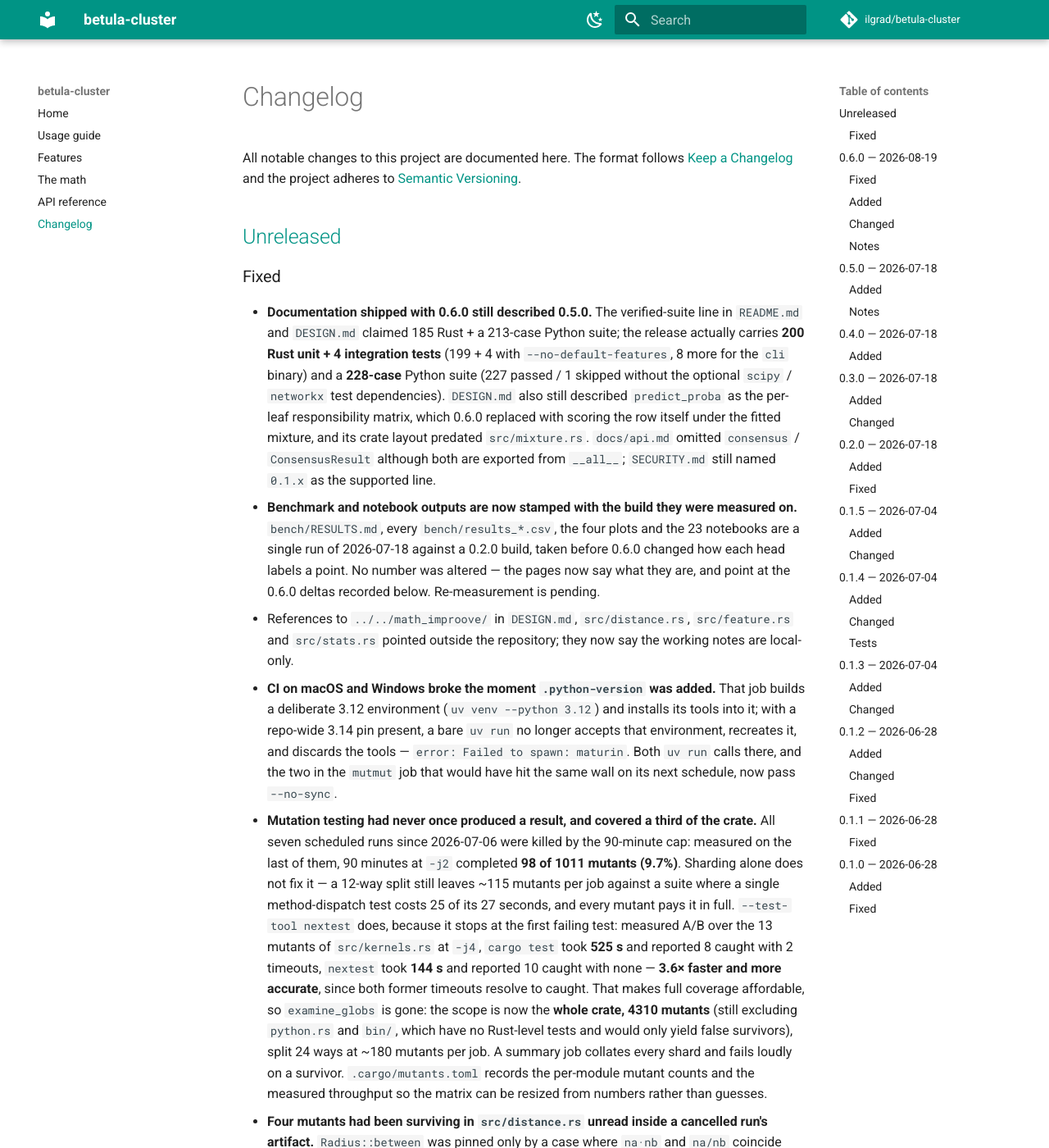
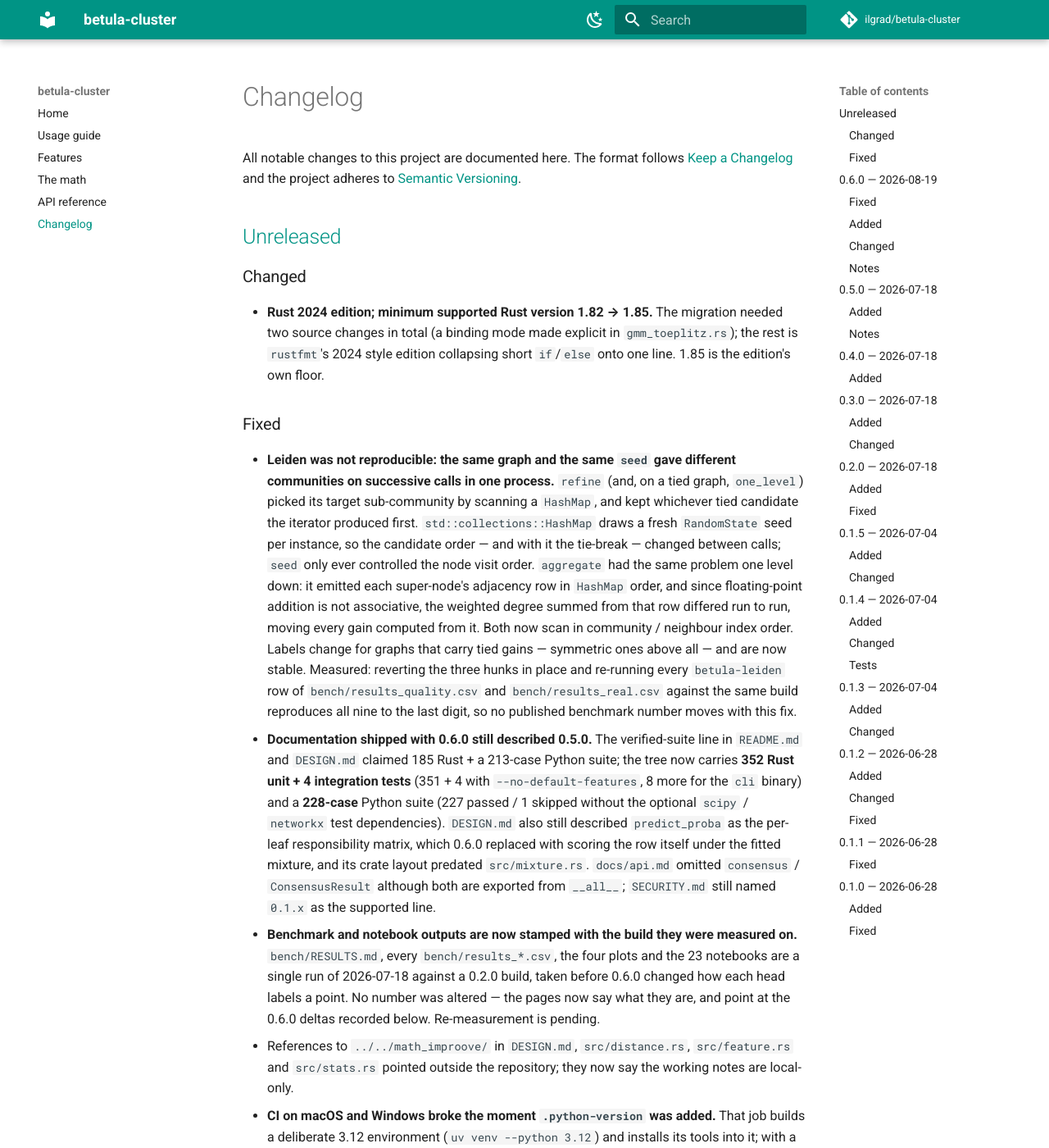
Before and after one commit to ilgrad/betula-cluster, an MkDocs documentation site: the page built from docs/changelog.md, in a window 1280 px wide and 1400 px high. Shown: the whole window at 82% size. Built offline with MkDocs 1.6.1 and Material for MkDocs 9.7.7, drawn with Linux system fonts in a browser that asks for light colours; comment, search, counter and statistics services are not loaded.

Commit message:
docs: correct the verified test counts and absolutize the CHANGELOG links
README.md and DESIGN.md still quoted 202 Rust unit tests; the tree now runs 352
unit + 4 integration (351 + 4 without default features, 8 more for the `cli`
binary) and the same 228-case Python suite.

`mkdocs build --strict` emitted four warnings, all from the same cause:
`docs/changelog.md` is a `pymdownx.snippets` include of the root `CHANGELOG.md`,
so a repo-relative link inside it resolves against `docs/` on the built site and
against the root on GitHub, and can only be right in one of the two places. The
four links to `docs/MATH.md` and `docs/adr/001-gmm-toeplitz.md` now use the same
absolute form README.md already uses. The docs build is clean.

```diff
--- a/CHANGELOG.md
+++ b/CHANGELOG.md
@@ -6,11 +6,29 @@
 
 ## [Unreleased]
 
+### Changed
+- **Rust 2024 edition; minimum supported Rust version 1.82 → 1.85.** The migration needed two source
+  changes in total (a binding mode made explicit in `gmm_toeplitz.rs`); the rest is `rustfmt`'s 2024
+  style edition collapsing short `if`/`else` onto one line. 1.85 is the edition's own floor.
+
 ### Fixed
+- **Leiden was not reproducible: the same graph and the same `seed` gave different communities on
+  successive calls in one process.** `refine` (and, on a tied graph, `one_level`) picked its target
+  sub-community by scanning a `HashMap`, and kept whichever tied candidate the iterator produced
+  first. `std::collections::HashMap` draws a fresh `RandomState` seed per instance, so the candidate
+  order — and with it the tie-break — changed between calls; `seed` only ever controlled the node
+  visit order. `aggregate` had the same problem one level down: it emitted each super-node's
+  adjacency row in `HashMap` order, and since floating-point addition is not associative, the
+  weighted degree summed from that row differed run to run, moving every gain computed from it.
+  Both now scan in community / neighbour index order. Labels change for graphs that carry tied
+  gains — symmetric ones above all — and are now stable. Measured: reverting the three hunks in place
+  and re-running every `betula-leiden` row of `bench/results_quality.csv` and `bench/results_real.csv`
+  against the same build reproduces all nine to the last digit, so no published benchmark number moves
+  with this fix.
 - **Documentation shipped with 0.6.0 still described 0.5.0.** The verified-suite line in `README.md`
-  and `DESIGN.md` claimed 185 Rust + a 213-case Python suite; the release actually carries **200 Rust
-  unit + 4 integration tests** (199 + 4 with `--no-default-features`, 8 more for the `cli` binary) and
-  a **228-case** Python suite (227 passed / 1 skipped without the optional `scipy` / `networkx` test
+  and `DESIGN.md` claimed 185 Rust + a 213-case Python suite; the tree now carries **352 Rust unit +
+  4 integration tests** (351 + 4 with `--no-default-features`, 8 more for the `cli` binary) and a
+  **228-case** Python suite (227 passed / 1 skipped without the optional `scipy` / `networkx` test
   dependencies). `DESIGN.md` also still described `predict_proba` as the per-leaf responsibility
   matrix, which 0.6.0 replaced with scoring the row itself under the fitted mixture, and its crate
   layout predated `src/mixture.rs`. `docs/api.md` omitted `consensus` / `ConsensusResult` although
@@ -238,7 +256,7 @@
   stationary signals: a Yule-Walker (Levinson) warm start at order ≤ 16, then coordinate ascent of the
   exact log-likelihood over the reflection coefficients (positive-definite by the `|k| < 1` constraint) —
   the likelihood-optimal general precision (arXiv:2311.14995), completing the three-rung Toeplitz ladder
-  of [`docs/adr/001-gmm-toeplitz.md`](docs/adr/001-gmm-toeplitz.md). Reuses the exact GS precision E-step;
+  of [`docs/adr/001-gmm-toeplitz.md`](https://github.com/ilgrad/betula-cluster/blob/main/docs/adr/001-gmm-toeplitz.md). Reuses the exact GS precision E-step;
   BIC auto-`k`; a true `predict_proba`. Measured: competitive with the AR head on AR signals and recovers
   mid-lag echo structure (lags 11–16, beyond the banded cap `w_max = 10`) the banded head is blind to,
   while the dense-covariance `gmm-toeplitz-full` covers arbitrarily long lags (`bench/toeplitz_ar_mixture.py`).
@@ -268,7 +286,7 @@
   dependency-free weighted **HALS** (coordinate descent, Gram-reuse across sweeps); the compression, not a
   fast NMF, is the speedup. Available on the one-shot `fit_predict` and the streaming `Betula` estimator.
   Signed input is rejected (no silent shifting — use `vmf` / `spherical-kmeans` or PCA / TruncatedSVD for
-  embeddings); dense input in this release. See [`docs/MATH.md`](docs/MATH.md).
+  embeddings); dense input in this release. See [`docs/MATH.md`](https://github.com/ilgrad/betula-cluster/blob/main/docs/MATH.md).
 
 ## [0.3.0] — 2026-07-18
 
@@ -281,7 +299,7 @@
   small ridge — factored by Cholesky for an exact multivariate-Gaussian E-step. `O(d²)` parameters,
   `O(d³)` per component; BIC auto-`k` at `n_clusters=0`; a true posterior via `predict_proba`. This is
   the general (non-AR) rung of the Toeplitz ladder recorded in
-  [`docs/adr/001-gmm-toeplitz.md`](docs/adr/001-gmm-toeplitz.md). On a long-lag-echo mixture (echo lag
+  [`docs/adr/001-gmm-toeplitz.md`](https://github.com/ilgrad/betula-cluster/blob/main/docs/adr/001-gmm-toeplitz.md). On a long-lag-echo mixture (echo lag
   `K ∈ {16, 28, 40}`, all beyond the AR order) it recovers the components (ARI 0.70 → 0.97 as the window
   grows) where the banded `gmm-toeplitz` sits at chance; on AR-generated signals the two match
   (`bench/toeplitz_ar_mixture.py`).
@@ -341,7 +359,7 @@
   at `n_clusters=0`; a true posterior via `predict_proba`; parallel EM restarts (`parallel` feature).
   **For ordered coordinates only** — on generic embeddings the Toeplitz prior is
   wrong (use `gmm` / `gmm-full`). Based on the Gohberg-Semencul Toeplitz-precision estimator of
-  arXiv:2311.14995; design and validation in [`docs/adr/001-gmm-toeplitz.md`](docs/adr/001-gmm-toeplitz.md).
+  arXiv:2311.14995; design and validation in [`docs/adr/001-gmm-toeplitz.md`](https://github.com/ilgrad/betula-cluster/blob/main/docs/adr/001-gmm-toeplitz.md).
 
 ### Fixed
 - **High-dimensional GMM regularization** — the expected-log E-step adds a within-leaf correction
```
Also changed, not shown: DESIGN.md (+2 -2 lines), README.md (+2 -2 lines).
